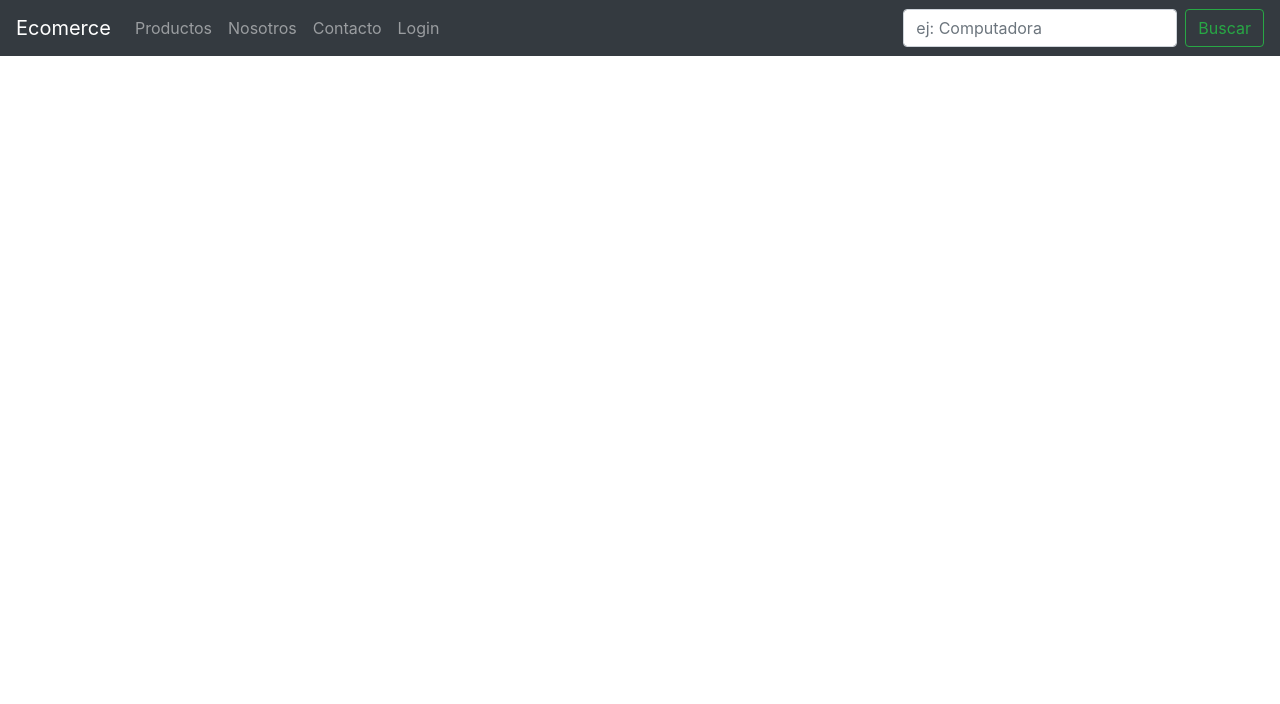
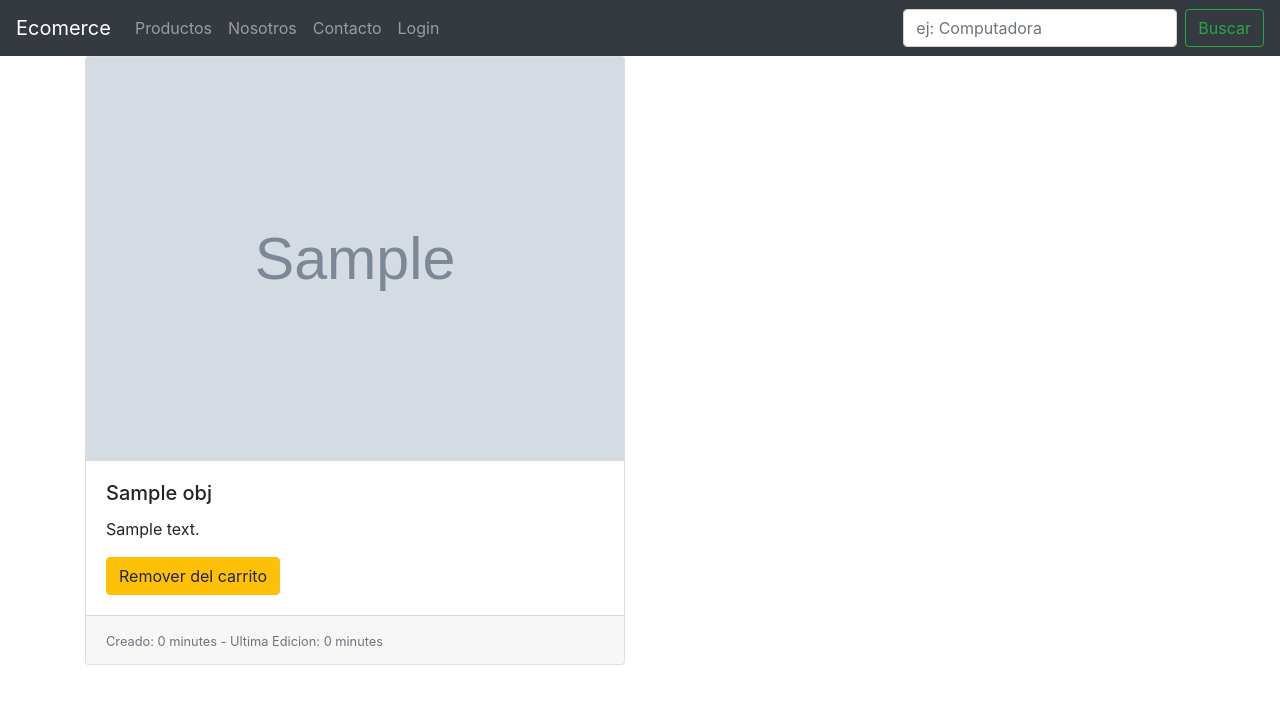
Before and after one commit to bay007/django-ecommerce-course, a Django app: template carritos/templates/carritos.html in a window 1280 px wide. Shown: the top 704 px of the page. Run offline with Django 3.2, Linux system fonts and the light colour scheme; the template is opened without the code that fills it: most values are stand-ins (such as "Sample title", 1, 10 or a date in 2020); grey boxes marked "Sample" are stand-in pictures; some libraries are stand-ins or nearby versions.

Commit message:
Ver productos comprados
Ver en la vista los productos adquiridos en el carrito de compras

```diff
--- a/carritos/templates/carritos.html
+++ b/carritos/templates/carritos.html
@@ -1,4 +1,29 @@
 {% extends 'base.html'%} {% block contenido%}
-<h1>
 
-    {% endblock %}
+<div class="container">
+    <div class="row">
+        <div class="col-sm-12 col-md-6">
+            <div class="card-deck">
+                {% if productos %} {% for obj in productos%}
+                <div class="card  mb-3">
+                    <img class="card-img-top" src={{MEDIA_URL}}{{obj.imagen}} class="img-fluid" alt="{{obj.titulo}}">
+                    <div class="card-body">
+                        <h5 class="card-title">{{obj.titulo}}</h5>
+                        <p class="card-text">{{obj.descripcion|truncatewords:10}}</p>
+                        <a href={%url 'carrito:remove' id=obj.id %} class="btn btn-warning">Remover del carrito</a>
+                    </div>
+                    <div class="card-footer">
+                        <small class="text-muted">Creado: {{obj.created |timesince }} - Ultima Edicion: {{obj.lastupdate |timesince }}</small>
+                    </div>
+                </div>
+
+                {% endfor %} {% else %}
+                <p>El carrito no tiene productos</p>
+                <hr/>
+                <a href={% url 'productos:lista' %}> Explorar algunos</a>
+                {%endif%}
+            </div>
+        </div>
+    </div>
+</div>
+{% endblock %}
```
